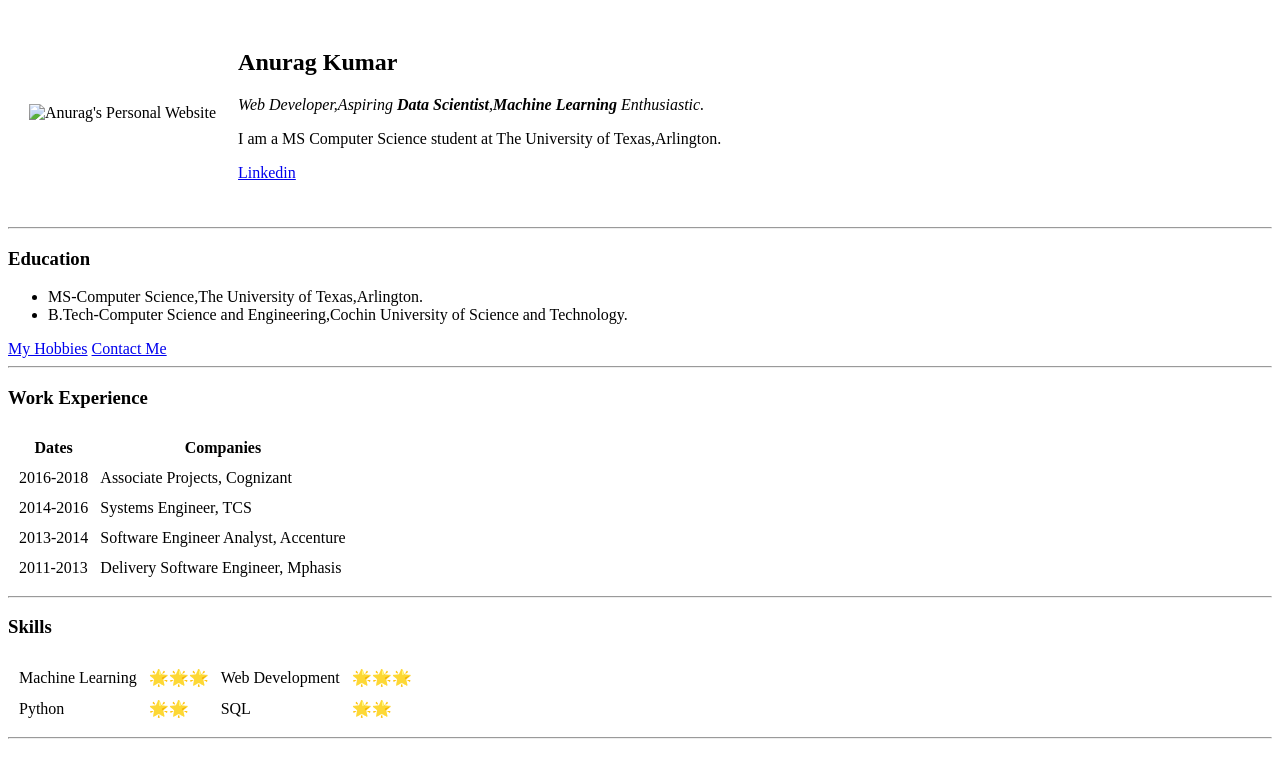
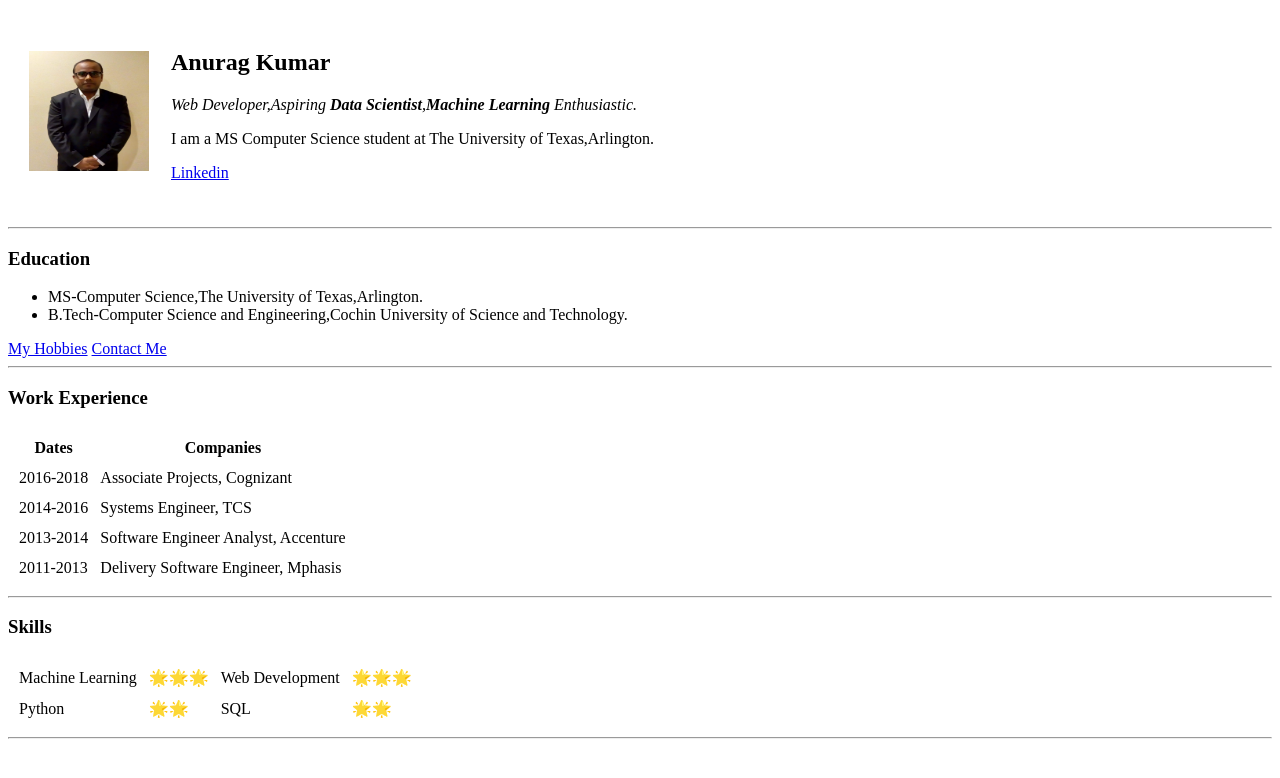
Before and after one commit to anuragkr19/cv, a plain HTML site: page index.html in a window 1280 px wide. Drawn offline with Linux system fonts and the light colour scheme.

Commit message:
updated image path

```diff
--- a/index.html
+++ b/index.html
@@ -13,7 +13,7 @@
     <tr>
       <td>
         <!-- Replace this image with any online image -->
-        <img src="../HTML Personal Site/images/img.jpg" width="120px" height="120px" alt="Anurag's Personal Website" />
+        <img src="/images/img.jpg" width="120px" height="120px" alt="Anurag's Personal Website" />
       </td>
       <td>
         <h2>Anurag Kumar</h2>
```
